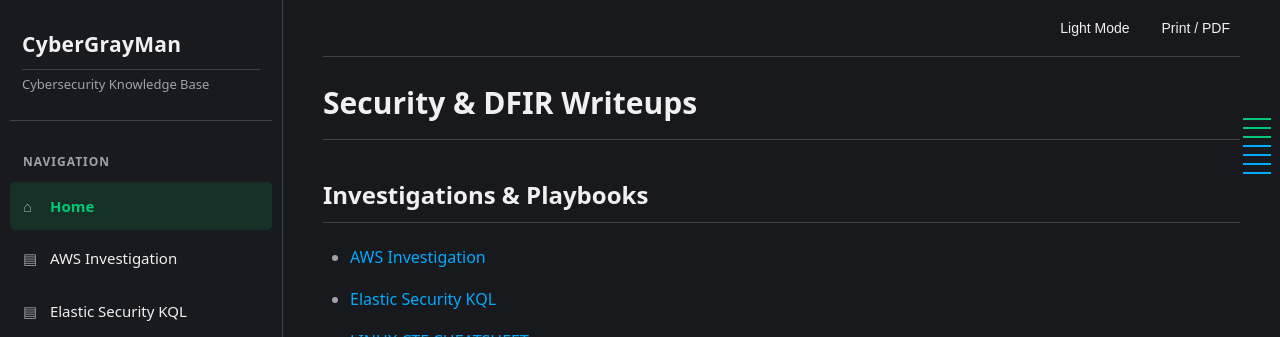
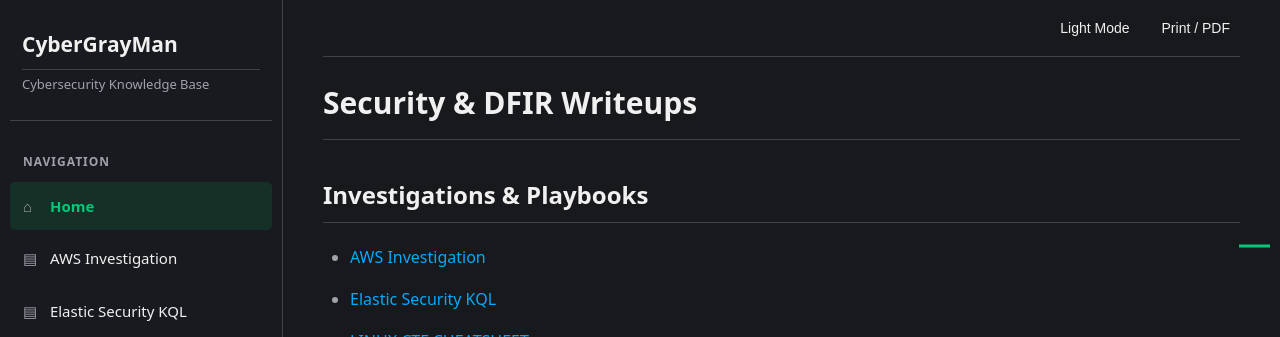
Before and after one commit to cybergrayman/md, a Jekyll site: the page built from index.md, in a window 1280 px wide. Shown: the top 337 px of the page. Built offline with Jekyll 4.4.1, drawn with Linux system fonts in a browser that asks for light colours; our own code applies the rules of GitHub Pages for plain Markdown files.

```diff
--- a/_layouts/default.html
+++ b/_layouts/default.html
@@ -8,7 +8,6 @@
 
 <title>{{ page.title | default: site.title | default: "CyberGrayMan" }}</title>
 
-  <!-- THEME INITIALIZATION -->
 <script>
 (function () {
   const saved = localStorage.getItem('theme');
@@ -19,7 +18,7 @@
 <style>
 
 /* =====================================
-       1. THEME COLORS
+   1. THEME
 ===================================== */
 
 :root {
@@ -95,7 +94,6 @@
   font-size: 21px;
   margin: 0;
   font-weight: 700;
-      letter-spacing: .3px;
 }
 
 .sidebar-subtitle {
@@ -177,7 +175,6 @@
   align-items: center;
   justify-content: flex-end;
   border-bottom: 1px solid var(--border);
-      gap: 15px;
 }
 
 .topbar-actions {
@@ -394,43 +391,61 @@
 
 
 /* =====================================
-       10. RIGHT SIDE STATIC TOC
+   10. RIGHT SIDE PAGE MAP
 ===================================== */
 
 #right-toc {
   position: fixed;
   right: 0;
   top: 12%;
+  width: 45px;
+  height: 76vh;
   z-index: 100;
-      display: flex;
-      align-items: flex-start;
 }
 
-    /* Vertical indicator lines */
+/* Dynamic heading indicators */
 
 #toc-indicator {
+  position: relative;
   width: 45px;
-      padding: 10px 8px;
+  height: 100%;
   cursor: pointer;
-      display: flex;
-      flex-direction: column;
-      gap: 7px;
 }
 
-    #toc-indicator span {
-      display: block;
-      width: 28px;
+/* One line per heading */
+
+.toc-marker {
+  position: absolute;
+  right: 10px;
+  width: 19px;
   height: 2px;
-      background: #00c878;
-      transition: width .2s;
+  padding: 0;
+  border: 0;
+  background: var(--blue);
+  cursor: pointer;
+  transform: translateY(-50%);
+  transition:
+    width .2s,
+    background .2s,
+    height .2s;
 }
 
-    #toc-indicator span:nth-child(n+4) {
-      background: #00aaff;
+.toc-marker:nth-child(even) {
+  background: var(--green);
 }
 
-    #right-toc:hover #toc-indicator span {
-      width: 34px;
+.toc-marker.active {
+  width: 31px;
+  height: 3px;
+  background: var(--green);
+}
+
+#right-toc:hover .toc-marker {
+  width: 29px;
+}
+
+#right-toc:hover .toc-marker.active {
+  width: 35px;
 }
 
 
@@ -654,11 +668,9 @@
   h1, h2, h3, h4 {
     break-after: avoid;
   }
-
 }
 
 </style>
-
 </head>
 
 
@@ -672,20 +684,15 @@
 <aside>
 
   <div class="sidebar-header">
-
     <h2>CyberGrayMan</h2>
-
     <div class="sidebar-subtitle">
       Cybersecurity Knowledge Base
     </div>
-
   </div>
-
 
   <div class="nav-heading">
     Navigation
   </div>
-
 
   <ul>
 
@@ -697,7 +704,6 @@
       </a>
     </li>
 
-
     {% assign sorted_pages = site.html_pages | sort: "title" %}
 
     {% for item in sorted_pages %}
@@ -707,15 +713,11 @@
         or item.name == "404.html" %}
 
         <li>
-
           <a href="{{ item.url | relative_url }}"
              {% if page.url == item.url %}class="active"{% endif %}>
-
             <span class="nav-icon">▤</span>
             {{ item.title | default: item.name }}
-
           </a>
-
         </li>
 
       {% endunless %}
@@ -723,7 +725,6 @@
     {% endfor %}
 
   </ul>
-
 
   <div class="sidebar-footer">
     CyberGrayMan<br>
@@ -733,29 +734,23 @@
 </aside>
 
 
-
 <!-- =====================================
      MAIN CONTENT
 ===================================== -->
 
 <main>
 
-    <!-- TOP BAR: ACTIONS ONLY -->
-    <!-- Page title appears in Markdown content, not here -->
-
   <div class="topbar">
 
     <div class="topbar-actions">
 
-        <button
-          type="button"
+      <button type="button"
               id="theme-toggle"
               class="theme-toggle">
         Light Mode
       </button>
 
-        <button
-          type="button"
+      <button type="button"
               id="print-page"
               class="print-btn">
         Print / PDF
@@ -765,9 +760,6 @@
 
   </div>
 
-
-    <!-- MARKDOWN PAGE CONTENT -->
-
   <div class="content">
     {{ content }}
   </div>
@@ -775,26 +767,13 @@
 </main>
 
 
-
 <!-- =====================================
-       RIGHT SIDE TABLE OF CONTENTS
-       STATIC POSITION
+     RIGHT SIDE DYNAMIC PAGE MAP
 ===================================== -->
 
-  <nav id="right-toc" aria-label="Page contents">
+<nav id="right-toc" aria-label="Page navigation">
 
-    <div id="toc-indicator" aria-label="Open page navigation">
-
-      <span></span>
-      <span></span>
-      <span></span>
-      <span></span>
-      <span></span>
-      <span></span>
-      <span></span>
-
-    </div>
-
+  <div id="toc-indicator"></div>
 
   <div id="toc-panel">
 
@@ -835,16 +810,14 @@
    1. DARK / LIGHT MODE
 ===================================== */
 
-    const toggleBtn =
-      document.getElementById('theme-toggle');
+const toggleBtn = document.getElementById('theme-toggle');
 
 function syncToggleLabel() {
 
   const dark =
     document.documentElement.getAttribute('data-theme') === 'dark';
 
-      toggleBtn.textContent =
-        dark ? 'Light Mode' : 'Dark Mode';
+  toggleBtn.textContent = dark ? 'Light Mode' : 'Dark Mode';
 
 }
 
@@ -855,8 +828,7 @@
   const current =
     document.documentElement.getAttribute('data-theme');
 
-      const next =
-        current === 'dark' ? 'light' : 'dark';
+  const next = current === 'dark' ? 'light' : 'dark';
 
   document.documentElement.setAttribute('data-theme', next);
 
@@ -889,22 +855,16 @@
 document.querySelectorAll('.content pre').forEach((pre) => {
 
   const wrapper = document.createElement('div');
-
   wrapper.className = 'code-wrapper';
 
   pre.parentNode.insertBefore(wrapper, pre);
-
   wrapper.appendChild(pre);
-
 
   const btn = document.createElement('button');
 
   btn.type = 'button';
-
   btn.className = 'copy-btn';
-
   btn.textContent = 'Copy';
-
 
   btn.addEventListener('click', async () => {
 
@@ -915,9 +875,7 @@
       btn.textContent = 'Copied!';
 
       setTimeout(() => {
-
         btn.textContent = 'Copy';
-
       }, 1800);
 
     } catch (error) {
@@ -933,135 +891,220 @@
 });
 
 
-
 /* =====================================
-       4. AUTOMATIC RIGHT SIDE TOC
+   4. DYNAMIC TABLE OF CONTENTS
    H2 AND H3 ONLY
 ===================================== */
 
-    const tocList =
-      document.getElementById('toc-links');
+const tocList = document.getElementById('toc-links');
+const tocEmpty = document.getElementById('toc-empty');
+const tocIndicator = document.getElementById('toc-indicator');
 
-    const tocEmpty =
-      document.getElementById('toc-empty');
-
-
-    // Exclude H1 because it is the main page title.
-    // This prevents the page title appearing again in the TOC.
-
-    const headings = document.querySelectorAll(
-      '.content h2, .content h3'
+const headings = Array.from(
+  document.querySelectorAll('.content h2, .content h3')
 );
 
+const tocItems = [];
 
-    if (tocList) {
 
 headings.forEach((heading, index) => {
 
-        // Preserve existing heading IDs.
+  // Preserve existing IDs
 
   if (!heading.id) {
-
     heading.id = 'section-' + index;
-
   }
 
-
   const li = document.createElement('li');
-
   const link = document.createElement('a');
 
   link.href = '#' + heading.id;
-
   link.textContent = heading.textContent.trim();
 
-
-        // Indent H3 subheadings.
-
   if (heading.tagName === 'H3') {
-
     link.classList.add('toc-h3');
-
   }
 
+  li.appendChild(link);
+  tocList.appendChild(li);
 
-        // Click navigation.
+  // Create one indicator for each heading
 
-        link.addEventListener('click', () => {
+  const marker = document.createElement('button');
 
-          document.querySelectorAll('#toc-links a')
-            .forEach(a => a.classList.remove('active'));
+  marker.type = 'button';
+  marker.className = 'toc-marker';
 
-          link.classList.add('active');
+  marker.setAttribute('aria-label', heading.textContent.trim());
+  marker.title = heading.textContent.trim();
+
+  marker.addEventListener('click', () => {
+
+    heading.scrollIntoView({
+      behavior: 'smooth',
+      block: 'start'
+    });
+
+  });
+
+  tocIndicator.appendChild(marker);
+
+  tocItems.push({
+    heading,
+    link,
+    marker
+  });
 
 });
 
 
-        li.appendChild(link);
-
-        tocList.appendChild(li);
-
-      });
-
-
-      // Empty TOC message.
-
 if (headings.length === 0) {
-
   tocEmpty.hidden = false;
-
 }
 
 
-
 /* =====================================
-         5. HIGHLIGHT CURRENT SECTION
+   5. POSITION LINES ACCORDING TO
+      ACTUAL HEADING LOCATIONS
 ===================================== */
 
-      if ('IntersectionObserver' in window) {
+function positionMarkers() {
 
-        const observer = new IntersectionObserver(
-          (entries) => {
+  if (!headings.length) return;
 
-            entries.forEach(entry => {
-
-              if (entry.isIntersecting) {
-
-                document.querySelectorAll('#toc-links a')
-                  .forEach(a => a.classList.remove('active'));
-
-                const active = Array.from(
-                  document.querySelectorAll('#toc-links a')
-                ).find(a =>
-                  a.getAttribute('href') === '#' + entry.target.id
+  const documentHeight = Math.max(
+    1,
+    document.documentElement.scrollHeight
   );
 
-                if (active) {
+  const railHeight = tocIndicator.clientHeight;
 
-                  active.classList.add('active');
+  const usableHeight = Math.max(1, railHeight - 10);
 
-                }
+  tocItems.forEach((item) => {
 
-              }
+    const headingPosition =
+      item.heading.getBoundingClientRect().top + window.scrollY;
 
-            });
+    const percentage =
+      Math.min(1, Math.max(0, headingPosition / documentHeight));
 
-          },
-          {
-            rootMargin: '-10% 0px -80% 0px'
-          }
-        );
+    const position = 5 + percentage * usableHeight;
 
-
-        headings.forEach(heading => {
-
-          observer.observe(heading);
+    item.marker.style.top = position + 'px';
 
   });
 
 }
 
+
+/* =====================================
+   6. CURRENT READING POSITION
+===================================== */
+
+function updateActiveHeading() {
+
+  if (!tocItems.length) return;
+
+  // Find the last heading that has passed
+  // the reading reference point.
+
+  const readingPosition = window.scrollY + window.innerHeight * 0.30;
+
+  let activeIndex = 0;
+
+  tocItems.forEach((item, index) => {
+
+    const headingTop =
+      item.heading.getBoundingClientRect().top + window.scrollY;
+
+    if (headingTop <= readingPosition) {
+      activeIndex = index;
     }
+
+  });
+
+  tocItems.forEach((item, index) => {
+
+    const active = index === activeIndex;
+
+    item.marker.classList.toggle('active', active);
+    item.link.classList.toggle('active', active);
+
+  });
+
+}
+
+
+/* =====================================
+   7. UPDATE PAGE MAP
+===================================== */
+
+let updateScheduled = false;
+
+function updatePageMap() {
+
+  if (updateScheduled) return;
+
+  updateScheduled = true;
+
+  requestAnimationFrame(() => {
+
+    positionMarkers();
+    updateActiveHeading();
+
+    updateScheduled = false;
+
+  });
+
+}
+
+
+// Update when user scrolls
+
+window.addEventListener('scroll', updatePageMap, {
+  passive: true
+});
+
+
+// Update when window changes size
+
+window.addEventListener('resize', updatePageMap);
+
+
+// Update when images or other content change page height
+
+if ('ResizeObserver' in window) {
+
+  const contentObserver = new ResizeObserver(updatePageMap);
+
+  const content = document.querySelector('.content');
+
+  if (content) {
+    contentObserver.observe(content);
+  }
+
+}
+
+
+// Recalculate after images finish loading
+
+document.querySelectorAll('.content img').forEach(img => {
+
+  if (!img.complete) {
+    img.addEventListener('load', updatePageMap);
+    img.addEventListener('error', updatePageMap);
+  }
+
+});
+
+
+// Initial calculation
+
+window.addEventListener('load', updatePageMap);
+
+updatePageMap();
+
 
 </script>
 
```
Also changed, not shown: other parts of _layouts/default.html (+5 -16 lines). Lines whose indentation alone changed are shown as unchanged.
